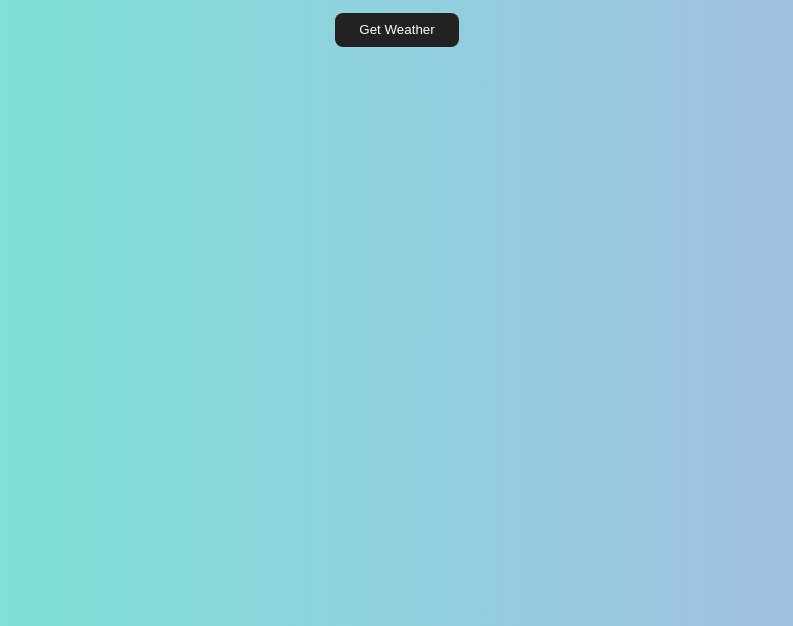
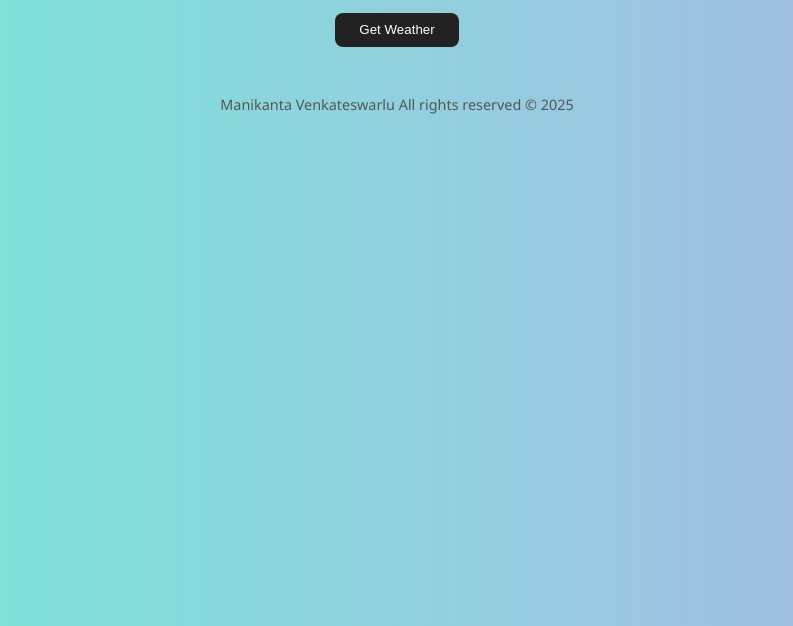
Before and after one commit to manikantaoruganti/page, a plain HTML site: page index.html in a window 1280 px wide. Shown: the part 174-800 px from the top of the page, without its empty margins (243-1036 px from the left). Drawn offline with Linux system fonts and the light colour scheme.

Commit message:
Update index.html

```diff
--- a/index.html
+++ b/index.html
@@ -84,5 +84,13 @@ const apiKey = a + b + c + d;
       }
     }
   </script>
+  <footer style="margin-top: 3rem; text-align:center; color:#555; font-size: 0.9rem;">
+  Manikanta Venkateswarlu All rights reserved &copy; <span id="copyrightYear"></span>
+</footer>
+
+<script>
+  document.getElementById('copyrightYear').textContent = new Date().getFullYear();
+</script>
+
  </body>
 </html>
```
